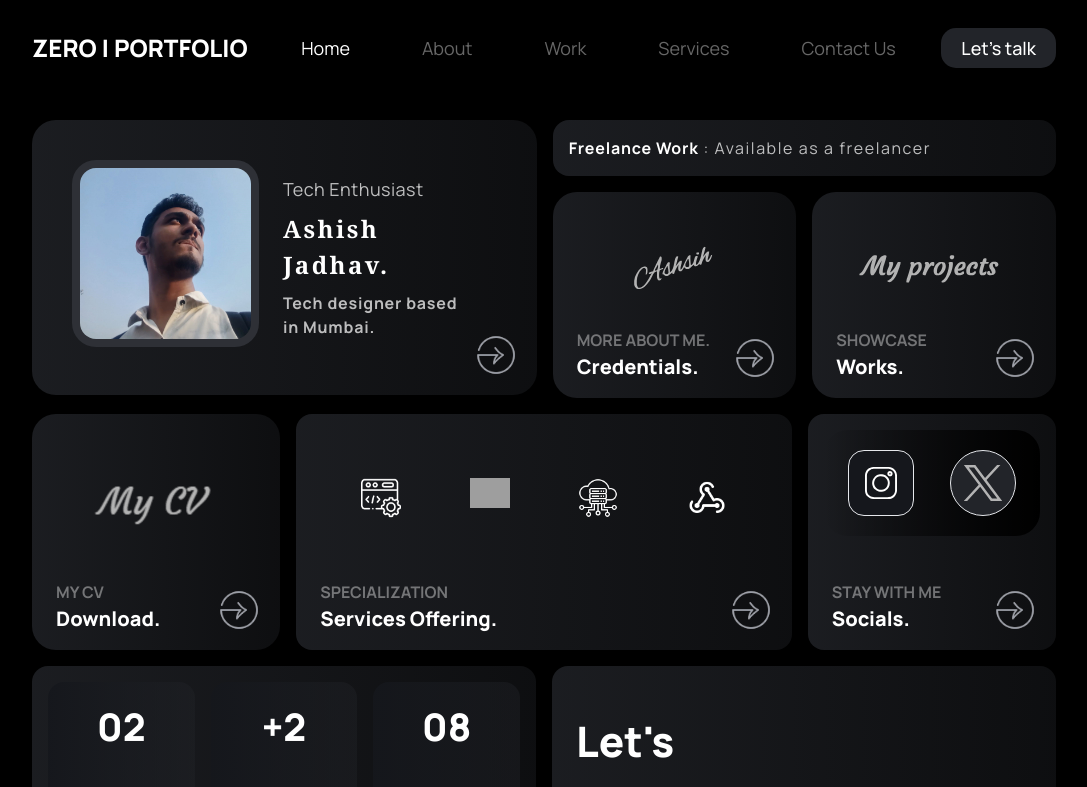
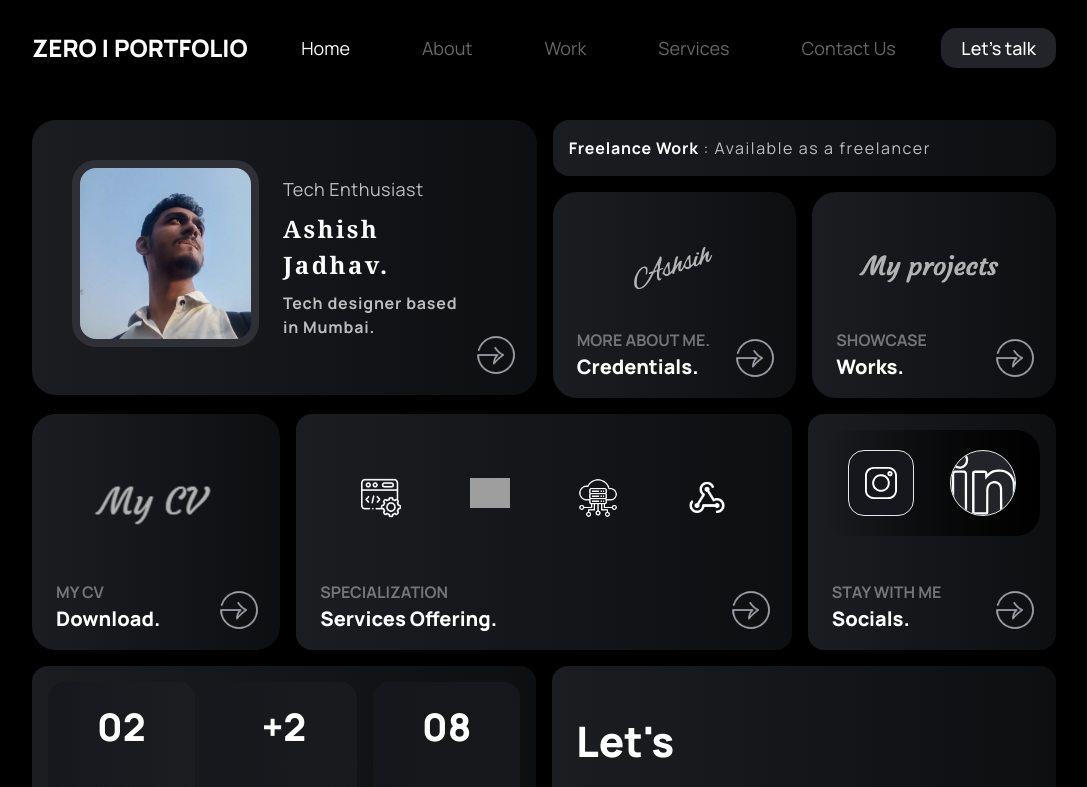
Before and after one commit to Ashish1022/ZERO-PORTFOLIO, a Next.js app: page / in a window 1280 px wide. Shown: the top 787 px of the page, without its empty margins (96-1183 px from the left). Built offline with nearby package versions, Linux system fonts and the light colour scheme; no server answers; grey boxes are pictures that could not be loaded.

Commit message:
icon changes

```diff
--- a/app/(site)/page.tsx
+++ b/app/(site)/page.tsx
@@ -62,8 +62,8 @@ const Home = () => {
               <Link href='https://www.instagram.com/ashishhh2210?igsh=MWR1NHBxZmZ1MGY5OQ==' className='cursor-pointer' target={'_blank'}>
                 <Image src='/instagram.svg' alt='insta' width={66} height={66} className='aspect-square bg-black-1 border hover:bg-gray-1/50 transition md:p-4 rounded-2xl' />
               </Link>
-              <Link href='https://x.com/ashishhh2210' className='cursor-pointer' target={'_blank'}>
-                <Image src='/twitter.svg' alt='insta' width={66} height={66} className='aspect-square rounded-full bg-black-2 border hover:bg-gray-1/70 transition' />
+              <Link href='https://www.linkedin.com/in/ashish-jadhav-zero' className='cursor-pointer' target={'_blank'}>
+                <Image src='/linkedin.svg' alt='insta' width={66} height={66} className='aspect-square rounded-full bg-black-2 border hover:bg-gray-1/70 transition' />
               </Link>
 
             </div>
```
Also changed, not shown: public/linkedin.svg.
